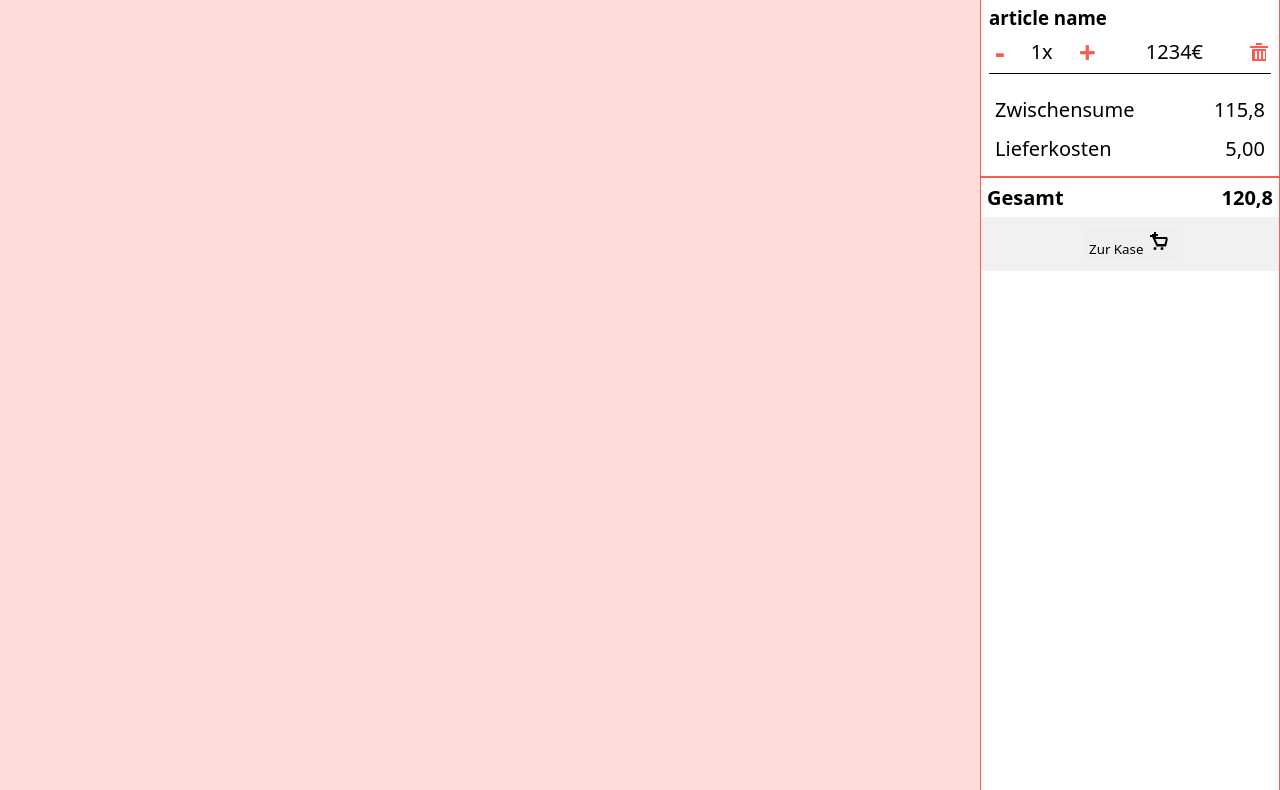
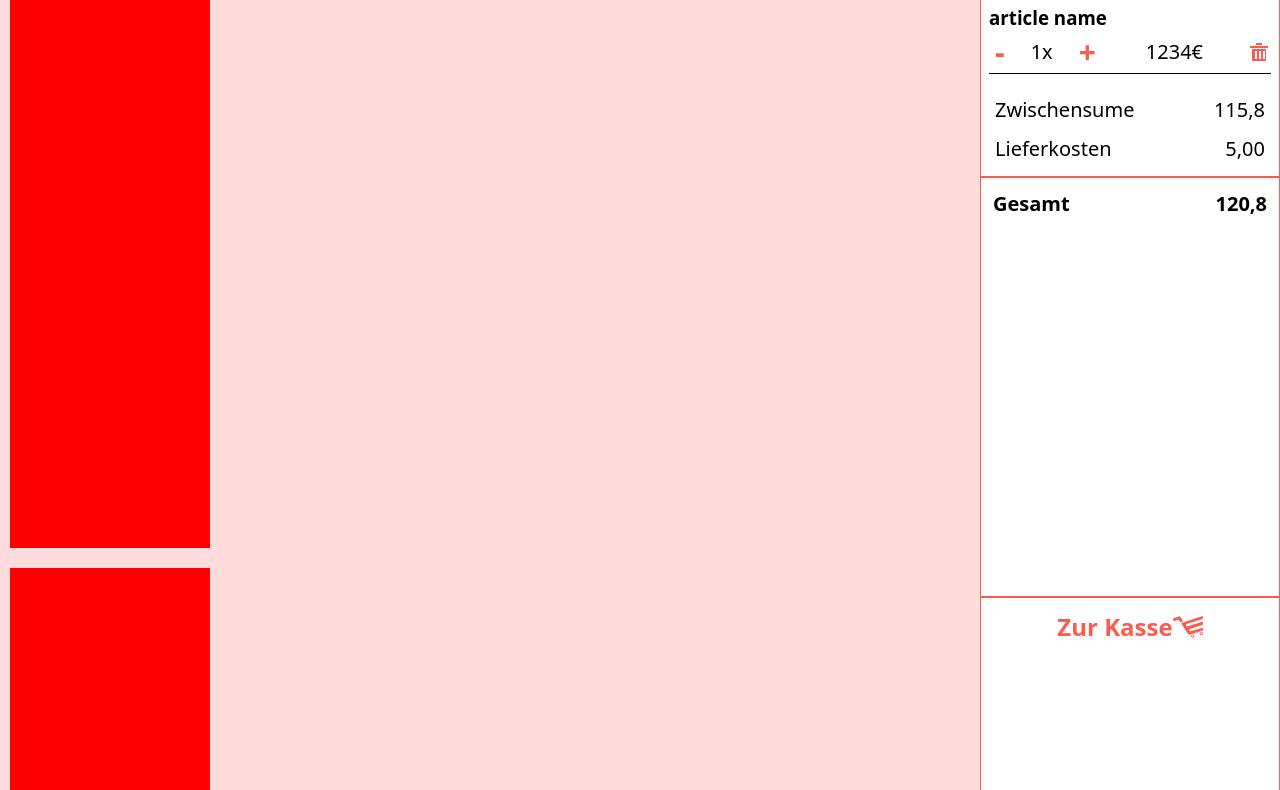
Before and after one commit to WassimMadwar/bestellapp, a plain HTML site: page index.html in a window 1280 px wide. Shown: the part 145-935 px from the top of the page. Drawn offline with Linux system fonts and the light colour scheme.

Commit message:
Refactor CSS styles and remove unused files for improved organization and maintainability

```diff
--- a/css/mainstyle.css
+++ b/css/basket.css
@@ -1,17 +1,4 @@
-#main {
-    max-width: 1440px;
-    margin: 0 auto;
-    min-height: 100vh;
-    display: flex;
-}
 
-#secMeals {
-    display: flex;
-    flex-direction: column;
-    background-color: rgba(255, 0, 0, 0.143);
-    min-height: 1400px;
-    width: calc(100% - 300px);
-}
 
 
 /* Section Basket start */
@@ -20,6 +7,13 @@
     width: 300px;
     right: 0;
     border: 1px solid #FD5B4F;
+
+}
+#secMeals {
+    display: flex;
+    flex-direction: column;
+    background-color: rgba(255, 0, 0, 0.143);
+    width: calc(100% - 300px);
 }
 
 
@@ -28,6 +22,8 @@
     flex-direction: column;
     position: sticky;
     top: 0px;
+    min-height: 100vh;
+
 }
 
 /* ------- */
@@ -53,13 +49,10 @@
 }
 
 /* ------- */
-#mainBasket {
-    /* flex-grow: 1; */
-}
+
+
 .artOrder {
     padding: 8px;
-    /* border-top: 1px solid black; */
-    /* border-bottom: 1px solid; */
 }
 
 .infoDish {
@@ -103,34 +96,43 @@
     padding: 6px;
 }
 
-
-#secFooterBasket {
-    position: relative;
+/*
+#artTotal {
     display: flex;
     flex-direction: column;
-    justify-content: space-between;
-    min-height: 100%;
-    /* flex-grow: 1; */
-
-}
-#artTotal{
     flex-grow: 1;
     flex: 1;
 
+} */
+
+
+#totalInvoice{
+    padding: 12px;
 }
 
-.separtor {
-    height: 2px;
-    background-color: #FD5B4F;
-}
-
-#toKase {
-    /* position: relative; */
+#artKase {
     bottom: 0;
+    position: fixed;
     display: flex;
     justify-content: center;
     align-items: center;
-    /* width: 100%; */
-    padding: 12px;
-    background-color: #f1f1f1;
+    border-top: 2px solid #FD5B4F;
+    width: fit-content;
+    width: 298px;
 }
+
+#btnBuy {
+    width: 100%;
+    height: 57px;
+    display: flex;
+    justify-content: center;
+    align-items: center;
+    font-weight: bold;
+    font-size: 24px;
+    background-color: transparent;
+}
+
+#btnBuy svg {
+    width: 30px;
+    height: 30px;
+}
--- a/css/standerstyle.css
+++ b/css/standerstyle.css
@@ -47,3 +47,23 @@ button:hover {
     color: #FD5B4F;
     cursor: pointer;
 }
+
+.separtor {
+    height: 2px;
+    background-color: #FD5B4F;
+}
+
+
+#main {
+    max-width: 1440px;
+    margin: 0 auto;
+    display: flex;
+}
+
+/* to delete */
+.testblok{
+    width: 200px;
+    height: 600px;
+    background-color: red;
+    margin: 10px;
+}
--- a/index.html
+++ b/index.html
@@ -9,8 +9,9 @@
     />
     <meta name="viewport" content="width=device-width, initial-scale=1.0" />
     <link rel="stylesheet" href="./css/standerstyle.css" />
-    <link rel="stylesheet" href="./css/headarstyle.css" />
-    <link rel="stylesheet" href="./css/mainstyle.css" />
+    <link rel="stylesheet" href="./css/headar.css" />
+    <link rel="stylesheet" href="./css/basket.css" />
+    <link rel="stylesheet" href="./css/meals.css" />
     <title>Bestell App</title>
   </head>
   <body>
@@ -33,7 +34,12 @@
       </div>
     </header>
     <main id="main">
-      <section id="secMeals"></section>
+      <section id="secMeals">
+        <div class="testblok"></div>
+        <div class="testblok"></div>
+        <div class="testblok"></div>
+        <div class="testblok"></div>
+      </section>
       <section id="secBasket">
         <article id="artBasket">
           <header id="headerBasket">
@@ -88,10 +94,9 @@
                   <span id="delver">5,00</span>
                 </div>
               </article>
-
             </section>
           </main>
-          <footer >
+          <footer id="footerBasket">
             <section id="secFooterBasket">
               <article id="artTotal">
                 <div class="separtor"></div>
@@ -100,24 +105,42 @@
                   <span id="total"><b>120,8</b></span>
                 </div>
               </article>
-              <article id="toKase">
-                <button id="btnBay" type="submit">
-                  Zur Kase
-                  <svg
-                    xmlns="http://www.w3.org/2000/svg"
-                    viewBox="0 0 24 24"
-                    width="24"
-                    height="24"
-                    fill="currentColor"
-                  >
-                    <path
-                      d="M7 4h-2v2h2v2h2v-2h2v-2h-2v-2h-2v2zm13.21 3.37a1 1 0 0 0-.79-.37h-12.17l-.94-2h-3.31v2h2.17l4.33 9.32c.09.19.26.34.46.41.2.07.42.04.6-.07l.07-.04h7.63a1 1 0 0 0 1-.79l1.47-6.21a1 1 0 0 0-.22-.87zm-2.59 6.63h-6.85l-2.37-5h10.39l-1.17 5zm-9.62 3a1.5 1.5 0 1 0 1.5 1.5 1.5 1.5 0 0 0-1.5-1.5zm7 0a1.5 1.5 0 1 0 1.5 1.5 1.5 1.5 0 0 0-1.5-1.5z"
-                    />
-                  </svg>
-                </button>
-              </article>
             </section>
           </footer>
+        </article>
+        <article id="artKase">
+          <button id="btnBuy" class="CT" type="submit">
+            Zur Kasse
+            <svg xmlns="http://www.w3.org/2000/svg" viewBox="0 0 383.87 274.78">
+              <defs>
+                <style>
+                  .d {
+                    fill: #fff;
+                  }
+                  .e {
+                    fill: currentColor;
+                  }
+                </style>
+              </defs>
+              <g id="a" />
+              <g id="b">
+                <g id="c">
+                  <circle class="e" cx="361.74" cy="221.84" r="21.29" />
+                  <path
+                    class="e"
+                    d="M110.2,99.53l84.48,132.08c2.92,4.57,8.55,6.61,13.72,4.98l167.07-52.61c5-1.57,8.4-6.21,8.4-11.45v-10.83c0-8.02-7.72-13.79-15.41-11.51l-143.07,42.29c-5.28,1.56-10.94-.67-13.74-5.41l-4.33-7.32c-3.93-6.65-.64-15.24,6.73-17.56l161.41-50.83c5-1.57,8.4-6.21,8.4-11.45v-16.58c0-8.12-7.89-13.9-15.63-11.45l-179.51,56.87c-7.2,2.28-15.03-.71-18.87-7.21l-2.56-4.33c-3.92-6.63-.66-15.19,6.67-17.54L375.53,35.12c4.97-1.59,8.34-6.21,8.34-11.43V12.01c0-8.14-7.94-13.92-15.69-11.43L116.63,81.63c-7.49,2.41-10.67,11.27-6.43,17.9Z"
+                  />
+                  <path
+                    class="e"
+                    d="M107.17,73.23l8.48-3.16c8.14-3.04,11.29-12.91,6.4-20.1L93.02,7.27c-3.27-4.82-9.28-6.97-14.87-5.32L9.62,22.11C2.98,24.06-1.08,30.75,.25,37.54l2.51,12.84c1.58,8.06,9.97,12.82,17.7,10.04l41.49-14.94c5.46-1.96,11.56-.2,15.12,4.38l14.83,19.05c3.6,4.62,9.78,6.37,15.27,4.32Z"
+                  />
+                  <circle class="e" cx="252.03" cy="253.49" r="21.29" />
+                  <circle class="d" cx="252.03" cy="253.49" r="10.37" />
+                  <circle class="d" cx="361.74" cy="221.84" r="10.37" />
+                </g>
+              </g>
+            </svg>
+          </button>
         </article>
       </section>
     </main>
```
Also changed, not shown: css/addnew.css (deleted, +0 -68 lines), css/headar.css (renamed from css/headarstyle.css).
